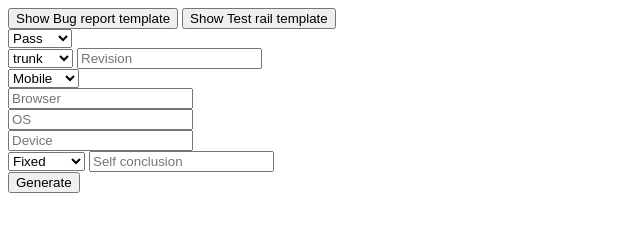
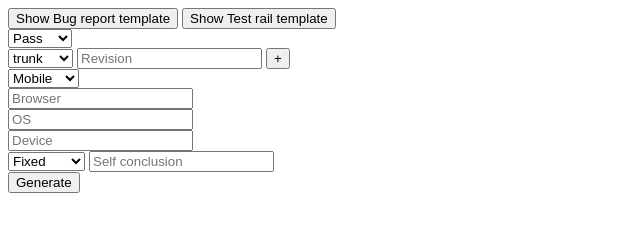
Before and after one commit to Vagalep/JIRA-template, a plain HTML site: page index.html in a window 1280 px wide. Both pictures are taken after a click on the button "Show Bug report template". Shown: the full height of the page, 0-640 px from the left. Drawn offline with nearby package versions, Linux system fonts and the light colour scheme.

Commit message:
add button

```diff
--- a/index.html
+++ b/index.html
@@ -19,6 +19,7 @@
                 <option value="-1">Fail</option>
 				<option value="0">Cancel</option>
 			</select><br>
+			<div id="div1">
 			<select id="branchIn">
 				<option value="trunk">trunk</option>
                 <option value="R16.11">R16.11</option>
@@ -26,7 +27,10 @@
 				<option value="R17.1">R17.1</option>
 				<option value="R17.3">R17.3</option>
 			</select>
-			<input id="revisionIn" placeholder="Revision"></input><br>
+			<input id="revisionIn" placeholder="Revision"></input>
+			<input type="button" onclick="addOneMore();" value="+"></input><br>
+			</div>
+
 			<select id="platformIn">
                 <option value="Mobile">Mobile</option>
                 <option value="Desktop">Desktop</option>
--- a/js/main.js
+++ b/js/main.js
@@ -61,6 +61,15 @@ function generateHeader() {
 	conclusionOut.innerHTML = conclusionFormat;
 }
 
+function addOneMore() {
+
+	$('#div1').append('<select id="branchIn"><option value="trunk">trunk</option><option value="R16.11">R16.11</option><option value="R16.12">R16.12</option><option value="R17.1">R17.1</option><option value="R17.3">R17.3</option> </select>');
+	$('#div1').append('<input id="revisionIn" placeholder="Revision"></input>');
+	$('#div1').append('<br>');
+
+}
+
+
 function generateReport() {
 
     var branchIn = document.getElementById("branchIn");
```
